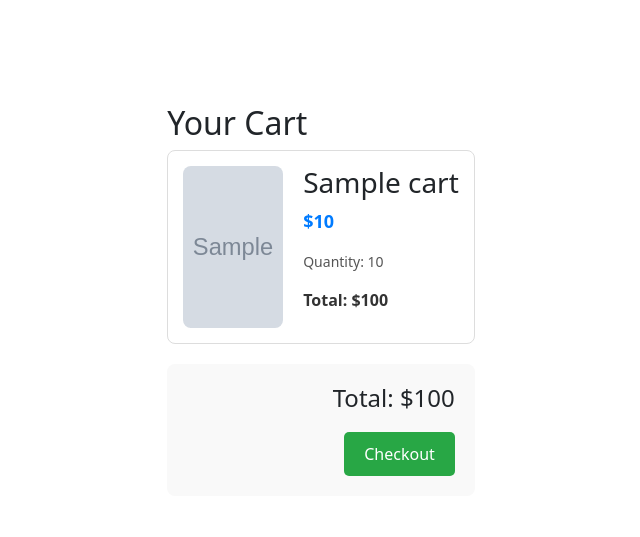
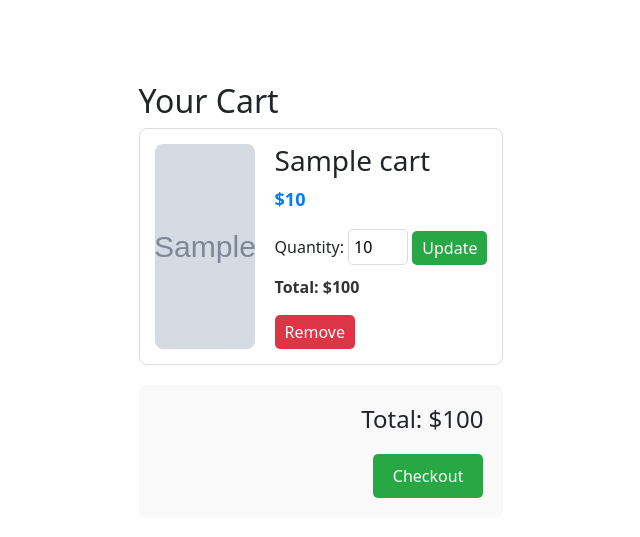
Before and after one commit to AdamDono/BuyMo, a Flask app: page /cart in a window 1280 px wide. Shown: the part 100-637 px from the top of the page, without its empty margins (319-959 px from the left). Run offline with Flask 3, Linux system fonts and the light colour scheme; a user stored in the database is signed in; grey boxes marked "Sample" are stand-in pictures; a database or web service that is not in the repository returns one stand-in record (values such as "Sample title"); some libraries are stand-ins or nearby versions.

Commit message:
added styling

```diff
--- a/static/css/styles.css
+++ b/static/css/styles.css
@@ -577,3 +577,90 @@ nav a {
     border-radius: 5px;
     cursor: pointer;
 }
+
+/* Cart Page */
+.cart-items {
+    margin-bottom: 20px;
+}
+
+.cart-item {
+    display: flex;
+    gap: 20px;
+    margin-bottom: 20px;
+    padding: 15px;
+    background-color: #fff;
+    border: 1px solid #ddd;
+    border-radius: 8px;
+}
+
+.cart-item img {
+    max-width: 100px;
+    height: auto;
+    border-radius: 8px;
+}
+
+.cart-item .details {
+    flex: 1;
+}
+
+.cart-item .price {
+    font-size: 18px;
+    color: #007bff;
+    font-weight: bold;
+}
+
+.cart-item .quantity-form {
+    margin: 10px 0;
+}
+
+.cart-item .quantity-form input {
+    width: 60px;
+    padding: 5px;
+    border: 1px solid #ddd;
+    border-radius: 5px;
+}
+
+.cart-item .quantity-form button {
+    padding: 5px 10px;
+    background-color: #28a745;
+    color: white;
+    border: none;
+    border-radius: 5px;
+    cursor: pointer;
+}
+
+.cart-item .total {
+    font-size: 16px;
+    color: #333;
+    font-weight: bold;
+}
+
+.cart-item .btn-danger {
+    padding: 5px 10px;
+    background-color: #dc3545;
+    color: white;
+    border: none;
+    border-radius: 5px;
+    cursor: pointer;
+}
+
+.cart-summary {
+    text-align: right;
+    padding: 20px;
+    background-color: #f9f9f9;
+    border-radius: 8px;
+}
+
+.cart-summary h3 {
+    font-size: 24px;
+    margin-bottom: 20px;
+}
+
+.cart-summary .btn {
+    padding: 10px 20px;
+    background-color: #28a745;
+    color: white;
+    border: none;
+    border-radius: 5px;
+    cursor: pointer;
+}
--- a/templates/cart.html
+++ b/templates/cart.html
@@ -32,8 +32,15 @@
                 <div class="details">
                     <h3>{{ item[1] }}</h3>
                     <p class="price">${{ item[2] }}</p>
-                    <p class="quantity">Quantity: {{ item[4] }}</p>
+                    <form method="POST" action="{{ url_for('update_cart_item', cart_item_id=item[0]) }}" class="quantity-form">
+                        <label for="quantity">Quantity:</label>
+                        <input type="number" id="quantity" name="quantity" value="{{ item[4] }}" min="1">
+                        <button type="submit" class="btn">Update</button>
+                    </form>
                     <p class="total">Total: ${{ item[2] * item[4] }}</p>
+                    <form method="POST" action="{{ url_for('remove_from_cart', cart_item_id=item[0]) }}">
+                        <button type="submit" class="btn btn-danger">Remove</button>
+                    </form>
                 </div>
             </div>
             {% endfor %}
```
